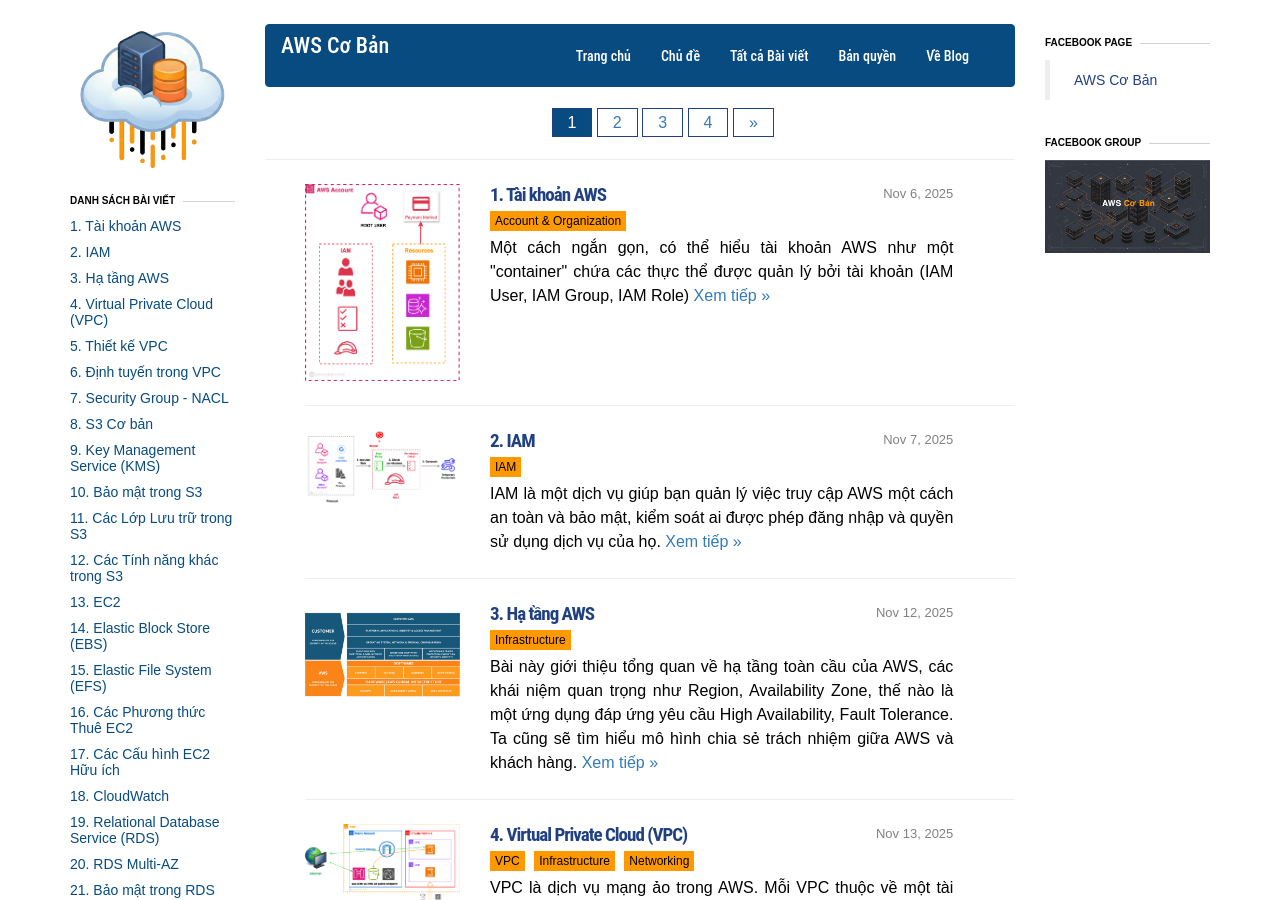
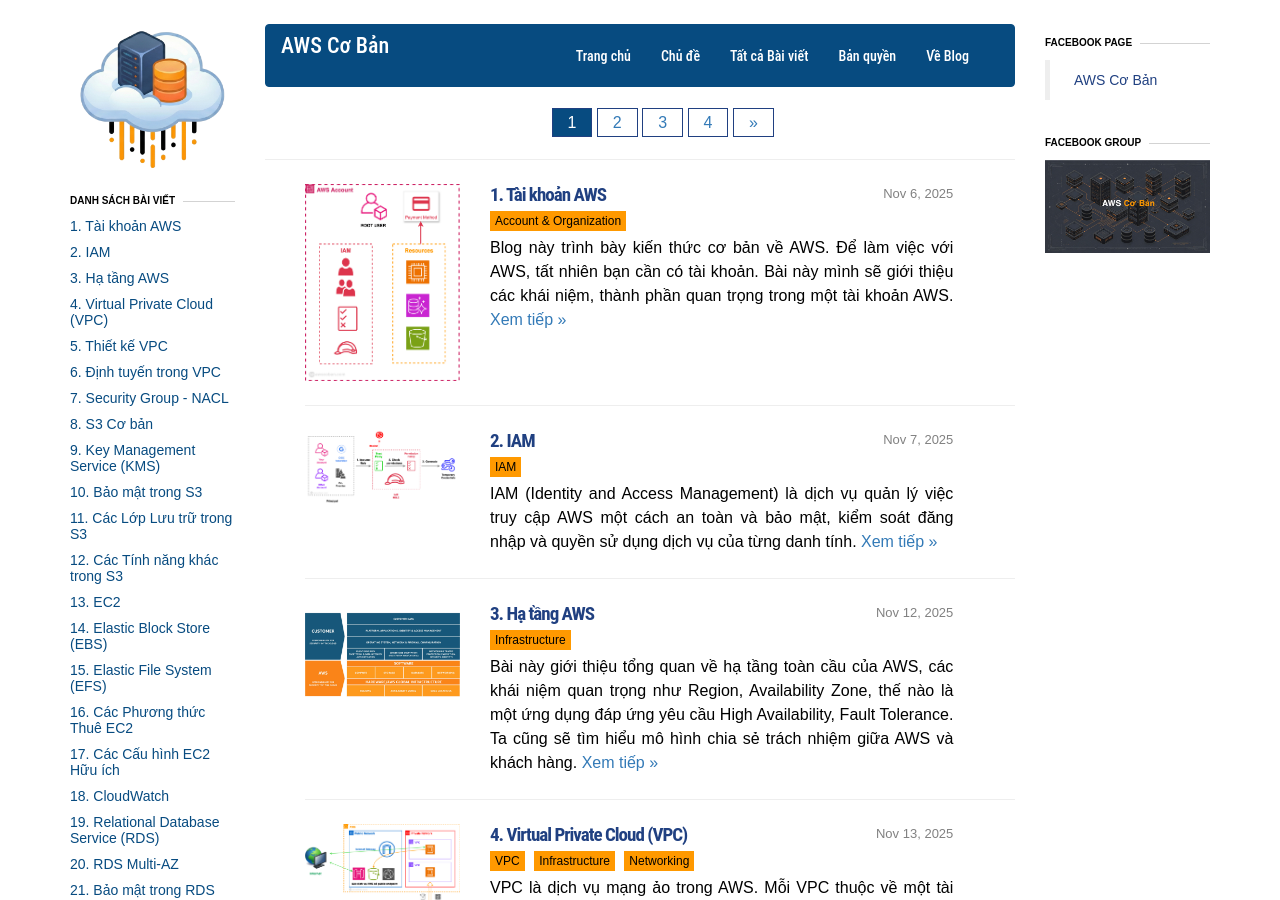
Before and after one commit to awscoban/awscoban.github.io, a Jekyll site: the page built from index.html, in a window 1280 px wide and 900 px high. Built offline with Jekyll 4.4.1, drawn with Linux system fonts in a browser that asks for light colours; nearby versions of some CDN libraries; formulas are drawn with MathJax 3; the list of posts is cut into pages by our own code; comment, search, counter and statistics services are not loaded.

Commit message:
chore: update summary

```diff
--- a/_posts/2025-11-06-tai_khoan_aws.md
+++ b/_posts/2025-11-06-tai_khoan_aws.md
@@ -7,10 +7,10 @@
 img: /assets/1_taikhoanaws/overview.png
 categories: [Account & Organization]
 tags: [Account & Organization]
-summary: Một cách ngắn gọn, có thể hiểu tài khoản AWS như một "container" chứa các thực thể được quản lý bởi tài khoản (IAM User, IAM Group, IAM Role)
+summary: "Blog này trình bày kiến thức cơ bản về AWS. Để làm việc với AWS, tất nhiên bạn cần có tài khoản. Bài này mình sẽ giới thiệu các khái niệm, thành phần quan trọng trong một tài khoản AWS."
 ---
 
-Để làm việc với AWS, tất nhiên bạn cần có một tài khoản. Bài này mình sẽ giới thiệu các khái niệm, thành phần quan trọng của một tài khoản AWS.
+Để làm việc với AWS, tất nhiên bạn cần có một tài khoản. Bài này mình sẽ giới thiệu các khái niệm, thành phần quan trọng trong một tài khoản AWS.
 
 ## Trong bài này:
 
--- a/_posts/2025-11-07-iam.md
+++ b/_posts/2025-11-07-iam.md
@@ -7,12 +7,12 @@
 categories: [IAM]
 tags: [IAM]
 img: /assets/2_iam/iam_role.png
-summary: IAM là một dịch vụ giúp bạn quản lý việc truy cập AWS một cách an toàn và bảo mật, kiểm soát ai được phép đăng nhập và quyền sử dụng dịch vụ của họ.
+summary: IAM (Identity and Access Management) là dịch vụ quản lý việc truy cập AWS một cách an toàn và bảo mật, kiểm soát đăng nhập và quyền sử dụng dịch vụ của từng danh tính.
 ---
 
-IAM (Identity and Access Management) là một dịch vụ giúp bạn quản lý việc truy cập AWS một cách an toàn và bảo mật, kiểm soát ai được phép đăng nhập và quyền sử dụng dịch vụ của họ.
+IAM (*Identity and Access Management*) là dịch vụ quản lý việc truy cập AWS một cách an toàn và bảo mật, kiểm soát đăng nhập và quyền sử dụng dịch vụ của từng danh tính.
 IAM cho phép tạo thêm các danh tính (identity) trong tài khoản AWS. Một IAM identity khi được tạo sẽ **không** có bất cứ quyền sử dụng bất cứ dịch vụ nào, nhưng có thể được cấp quyền tối đa gần tương đương với quyền của Root User.
-Có 3 loại identity có thể tạo trong IAM: IAM User , IAM Group, IAM Role. Nhưng trước đó, hãy tìm hiểu cách cấp quyền thông qua IAM Policy.
+Có 3 loại identity có thể tạo trong IAM: IAM User, IAM Group, IAM Role. Nhưng trước đó, hãy tìm hiểu cách cấp quyền thông qua IAM Policy.
 
 ## Trong bài này:
 
```
